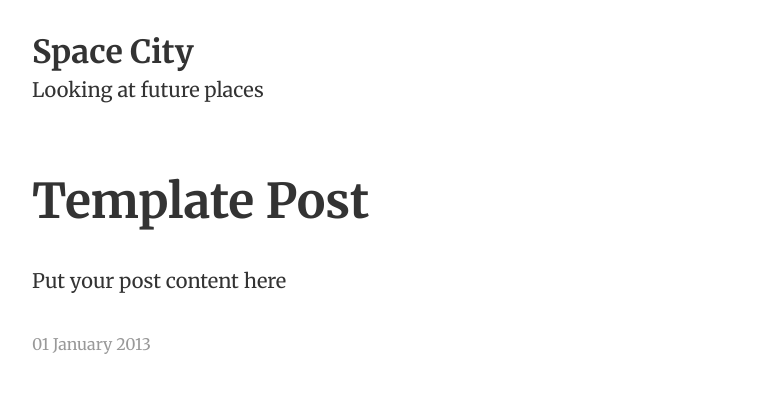
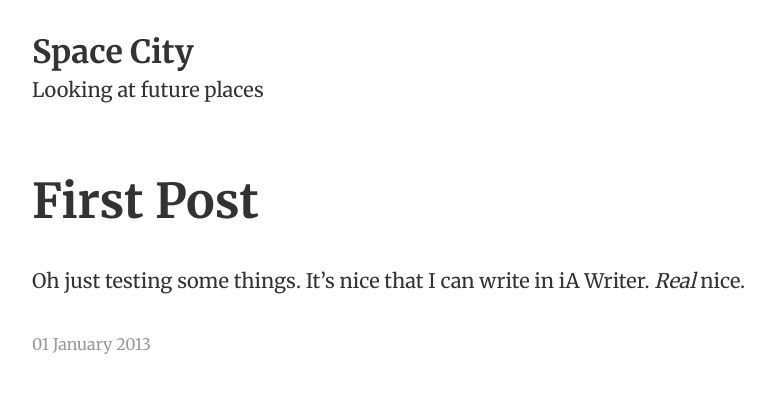
Before and after one commit to knguyenknguyen/space-city, a Jekyll site: the page built from _posts/2013-01-01-template.md, in a window 1280 px wide. Shown: the top 393 px of the page, without its empty margins (224-999 px from the left). Built offline with Jekyll 4.4.1, drawn with Linux system fonts in a browser that asks for light colours.

Commit message:
Editing first post

```diff
--- a/_posts/2013-01-01-template.md
+++ b/_posts/2013-01-01-template.md
@@ -1,6 +1,6 @@
 ---
 layout: post
-title: "Template Post"
+title: "First Post"
 ---
 
-Put your post content here
+Oh just testing some things. It's nice that I can write in iA Writer. *Real* nice.
```
